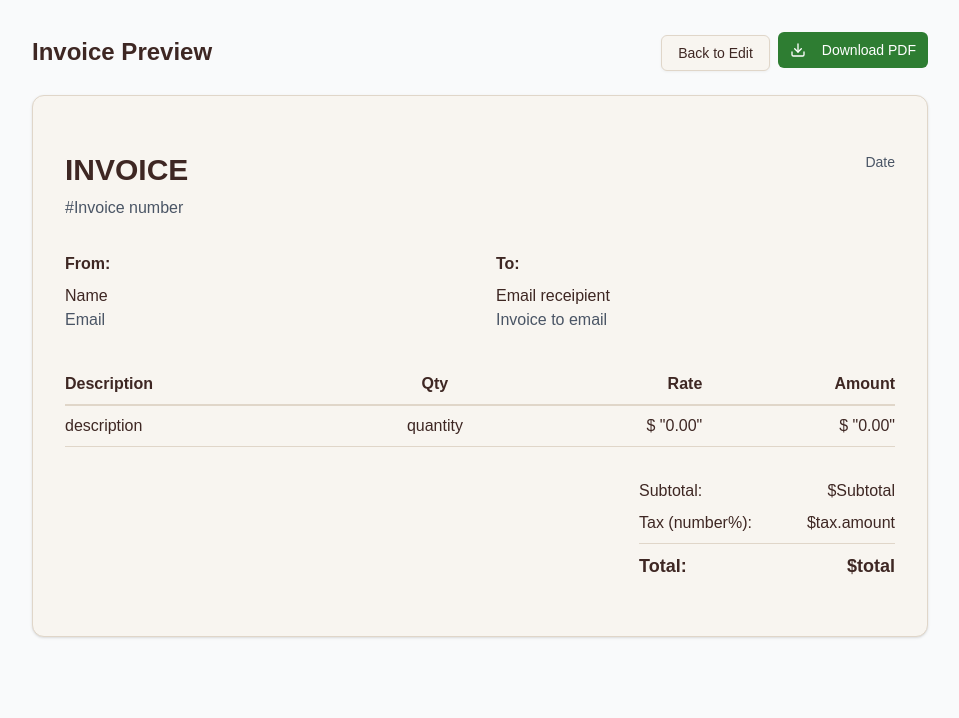
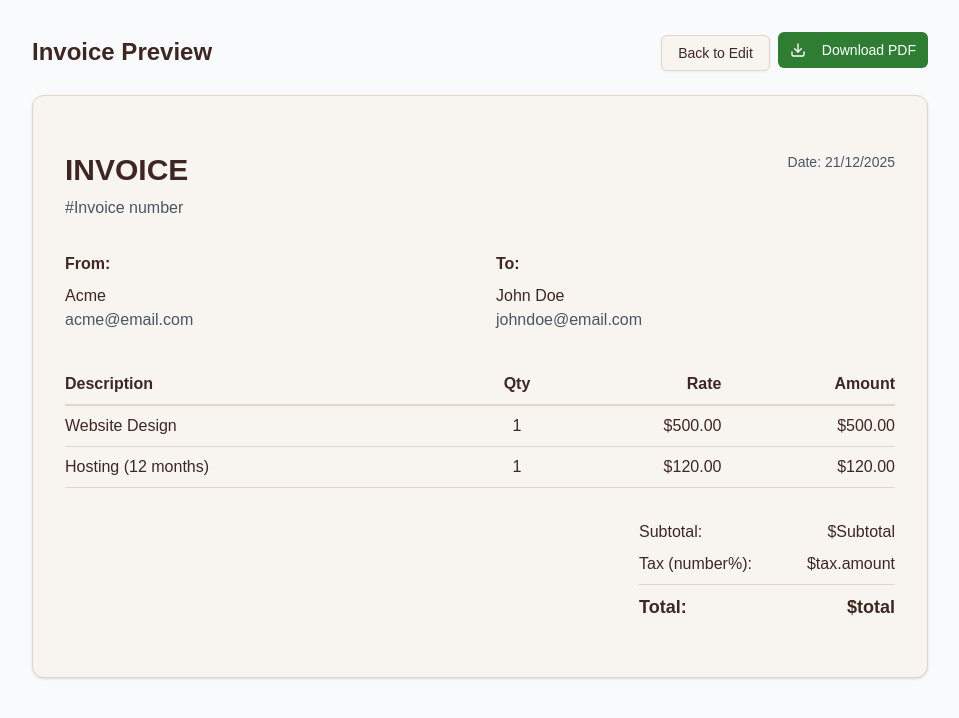
Before and after one commit to NeilRow56/inv16_nov25, a Next.js app: page / in a window 1280 px wide. Both pictures are taken after a click on the button "Preview". Shown: the top 718 px of the page, without its empty margins (160-1119 px from the left). Built offline with nearby package versions, Linux system fonts and the light colour scheme.

Commit message:
Updated invoice-preview component for dummy data

```diff
--- a/src/components/invoice/invoice-preview.tsx
+++ b/src/components/invoice/invoice-preview.tsx
@@ -1,6 +1,23 @@
 import { Download } from 'lucide-react'
 import { Button } from '../ui/button'
 import { Card, CardContent } from '../ui/card'
+
+export const items = [
+  {
+    id: 1,
+    description: 'Website Design',
+    quantity: 1,
+    rate: 500,
+    amount: 500
+  },
+  {
+    id: 2,
+    description: 'Hosting (12 months)',
+    quantity: 1,
+    rate: 120,
+    amount: 120
+  }
+]
 
 interface InvoicePreviewProps {
   onBack: () => void
@@ -38,7 +55,7 @@ export function InvoicePreview({ onBack }: InvoicePreviewProps) {
                 <p className='text-gray-600'>#Invoice number</p>
               </div>
               <div className='text-right'>
-                <p className='text-sm text-gray-600'>Date</p>
+                <p className='text-sm text-gray-600'>Date: 21/12/2025</p>
               </div>
             </div>
 
@@ -46,13 +63,13 @@ export function InvoicePreview({ onBack }: InvoicePreviewProps) {
             <div className='mb-8 grid grid-cols-2 gap-8'>
               <div>
                 <h3 className='mb-2 font-semibold'>From:</h3>
-                <p className='font-medium'>Name</p>
-                <p className='text-gray-600'>Email</p>
+                <p className='font-medium'>Acme</p>
+                <p className='text-gray-600'>acme@email.com</p>
               </div>
               <div>
                 <h3 className='mb-2 font-semibold'>To:</h3>
-                <p className='font-medium'>Email receipient</p>
-                <p className='text-gray-600'>Invoice to email</p>
+                <p className='font-medium'>John Doe</p>
+                <p className='text-gray-600'>johndoe@email.com</p>
               </div>
             </div>
 
@@ -67,12 +84,24 @@ export function InvoicePreview({ onBack }: InvoicePreviewProps) {
                 </tr>
               </thead>
               <tbody>
-                <tr className='border-b'>
-                  <td className='py-2'>description</td>
-                  <td className='py-2 text-center'>quantity</td>
-                  <td className='py-2 text-right'>$ "0.00"</td>
-                  <td className='py-2 text-right'>$ "0.00"</td>
-                </tr>
+                {items.map(item => (
+                  <tr className='border-b' key={item.id}>
+                    <td className='py-2'>{item.description}</td>
+                    <td className='py-2 text-center'>{item.quantity}</td>
+                    <td className='py-2 text-right'>
+                      $
+                      {typeof item.rate === 'number'
+                        ? item.rate.toFixed(2)
+                        : '0.00'}
+                    </td>
+                    <td className='py-2 text-right'>
+                      $
+                      {typeof item.amount === 'number'
+                        ? item.amount.toFixed(2)
+                        : '0.00'}
+                    </td>
+                  </tr>
+                ))}
               </tbody>
             </table>
 
--- a/src/components/invoice/tax-totals.tsx
+++ b/src/components/invoice/tax-totals.tsx
@@ -49,10 +49,7 @@ export default function TaxAndTotals() {
             <span>$100</span>
           </div>
           <div className='flex justify-between'>
-            <span>
-              Tax ({0}
-              %):
-            </span>
+            <span>Tax (10%):</span>
             <span>$10</span>
           </div>
           <div className='flex justify-between border-t pt-2 text-lg font-bold'>
```
